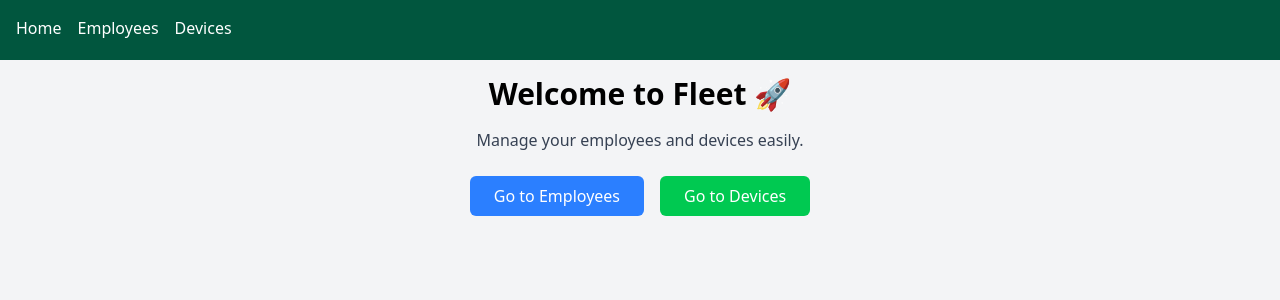
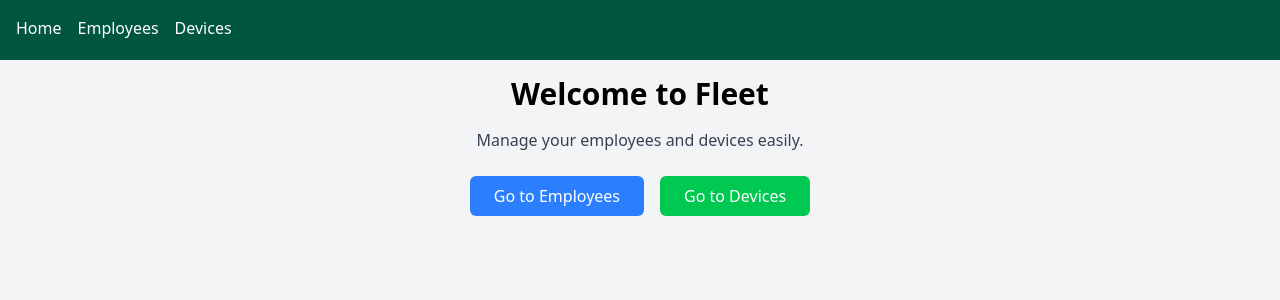
Before and after one commit to Numedios/fleet, a React (Vite) app: page / in a window 1280 px wide. Shown: the top 300 px of the page. Built offline with nearby package versions, Linux system fonts and the light colour scheme; no server answers.

Commit message:
refactor: delete smiley

```diff
--- a/src/pages/Home.jsx
+++ b/src/pages/Home.jsx
@@ -11,7 +11,7 @@ export default function Home() {
 
   return (
     <div className="text-center">
-      <h1 className="text-3xl font-bold mb-4">Welcome to Fleet 🚀</h1>
+      <h1 className="text-3xl font-bold mb-4">Welcome to Fleet</h1>
       <p className="text-gray-700 mb-6">Manage your employees and devices easily.</p>
 
       <div className="flex justify-center gap-4">
```
